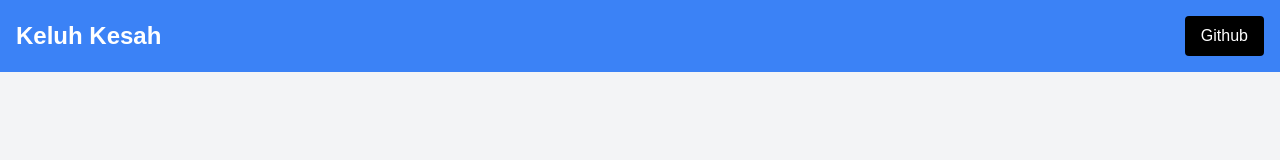
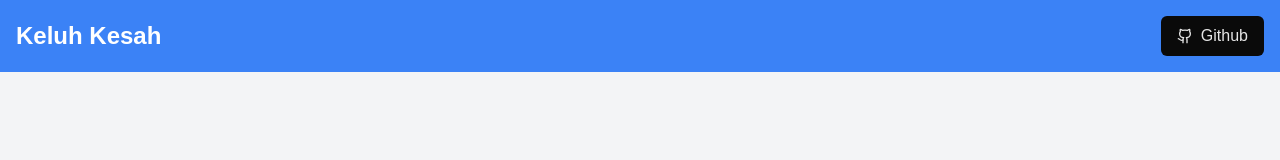
Before and after one commit to ifalfahri/keluhkesah, a Next.js app: page / in a window 1280 px wide. Shown: the top 160 px of the page. Built offline with nearby package versions, Linux system fonts and the light colour scheme.

Commit message:
feat: enhance GitHub link in header with improved styling and icon

```diff
--- a/src/app/page.tsx
+++ b/src/app/page.tsx
@@ -4,6 +4,7 @@ import { useEffect, useState } from "react";
 import MessageInput from "./components/MessageInput";
 import MessageList from "./components/MessageList";
 import { IMessage } from "./types/types";
+import { Github } from "lucide-react";
 
 export default function Home() {
   const [messages, setMessages] = useState<IMessage[]>([]);
@@ -32,7 +33,31 @@ export default function Home() {
     <div className="flex flex-col h-screen bg-gray-100">
       <header className="bg-blue-500 text-white p-4 flex flex-row justify-between items-center">
         <h1 className="text-2xl font-extrabold">Keluh Kesah</h1>
-        <a href="https://github.com/ifalfahri" className="px-4 py-2 bg-black rounded">Github</a>
+        <a href="https://github.com/ifalfahri/keluhkesah" className="group relative inline-flex h-10 items-center justify-center overflow-hidden rounded-md bg-neutral-950 px-4 font-medium text-neutral-200 duration-500">
+          <div className="relative inline-flex -translate-x-0 items-center transition group-hover:-translate-x-6">
+            <div className="absolute translate-x-0 opacity-100 transition group-hover:-translate-x-6 group-hover:opacity-0">
+              <Github className="h-4 -ml-1" />
+            </div>
+            <span className="pl-6">Github</span>
+            <div className="absolute right-0 translate-x-12 opacity-0 transition group-hover:translate-x-6 group-hover:opacity-100">
+              <svg
+                width="15"
+                height="15"
+                viewBox="0 0 15 15"
+                fill="none"
+                xmlns="http://www.w3.org/2000/svg"
+                className="h-5 w-5"
+              >
+                <path
+                  d="M8.14645 3.14645C8.34171 2.95118 8.65829 2.95118 8.85355 3.14645L12.8536 7.14645C13.0488 7.34171 13.0488 7.65829 12.8536 7.85355L8.85355 11.8536C8.65829 12.0488 8.34171 12.0488 8.14645 11.8536C7.95118 11.6583 7.95118 11.3417 8.14645 11.1464L11.2929 8H2.5C2.22386 8 2 7.77614 2 7.5C2 7.22386 2.22386 7 2.5 7H11.2929L8.14645 3.85355C7.95118 3.65829 7.95118 3.34171 8.14645 3.14645Z"
+                  fill="currentColor"
+                  fill-rule="evenodd"
+                  clip-rule="evenodd"
+                ></path>
+              </svg>
+            </div>
+          </div>
+        </a>
       </header>
       <main className="flex-grow overflow-hidden">
         <div className="mx-auto h-full flex flex-col">
```
